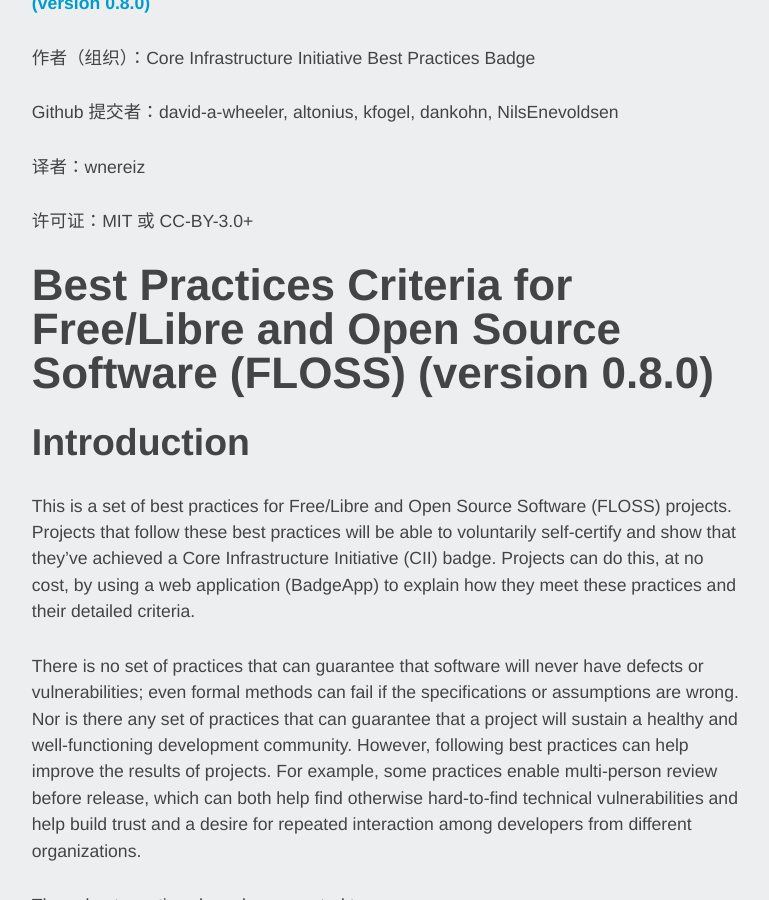
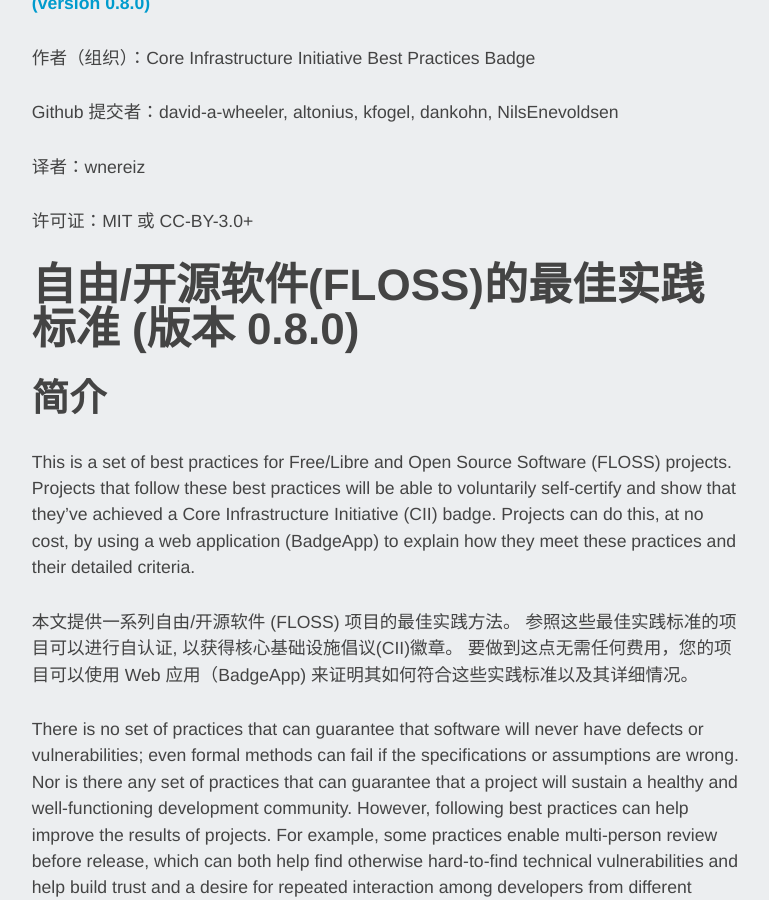
Before and after one commit to hardenedlinux/hardenedlinux.github.io, a Jekyll site: the page built from _posts/2016-07-19-best-practices-criteria-for-floss.markdown, in a window 1280 px wide and 900 px high, scrolled down 592 px. Shown: the whole window, without its empty margins (253-1022 px from the left). Built offline with Jekyll 4.4.1, drawn with Linux system fonts in a browser that asks for light colours; nearby versions of some CDN libraries.

Commit message:
New translation

```diff
--- a/_posts/2016-07-19-best-practices-criteria-for-floss.markdown
+++ b/_posts/2016-07-19-best-practices-criteria-for-floss.markdown
@@ -15,10 +15,10 @@
 
 许可证：MIT 或 CC-BY-3.0+
 
-# Best Practices Criteria for Free/Libre and Open Source Software (FLOSS) (version 0.8.0)
+# 自由/开源软件(FLOSS)的最佳实践标准 (版本 0.8.0)
 
 
-## Introduction
+## 简介
 
 This is a set of best practices
 for Free/Libre and Open Source Software (FLOSS) projects.
@@ -28,6 +28,11 @@
 Projects can do this, at no cost,
 by using a web application (BadgeApp)
 to explain how they meet these practices and their detailed criteria.
+
+本文提供一系列自由/开源软件 (FLOSS) 项目的最佳实践方法。
+参照这些最佳实践标准的项目可以进行自认证, 以获得核心基础设施倡议(CII)徽章。
+要做到这点无需任何费用，您的项目可以使用 Web 应用（BadgeApp)
+来证明其如何符合这些实践标准以及其详细情况。
 
 There is no set of practices that can guarantee that software
 will never have defects or vulnerabilities;
```
